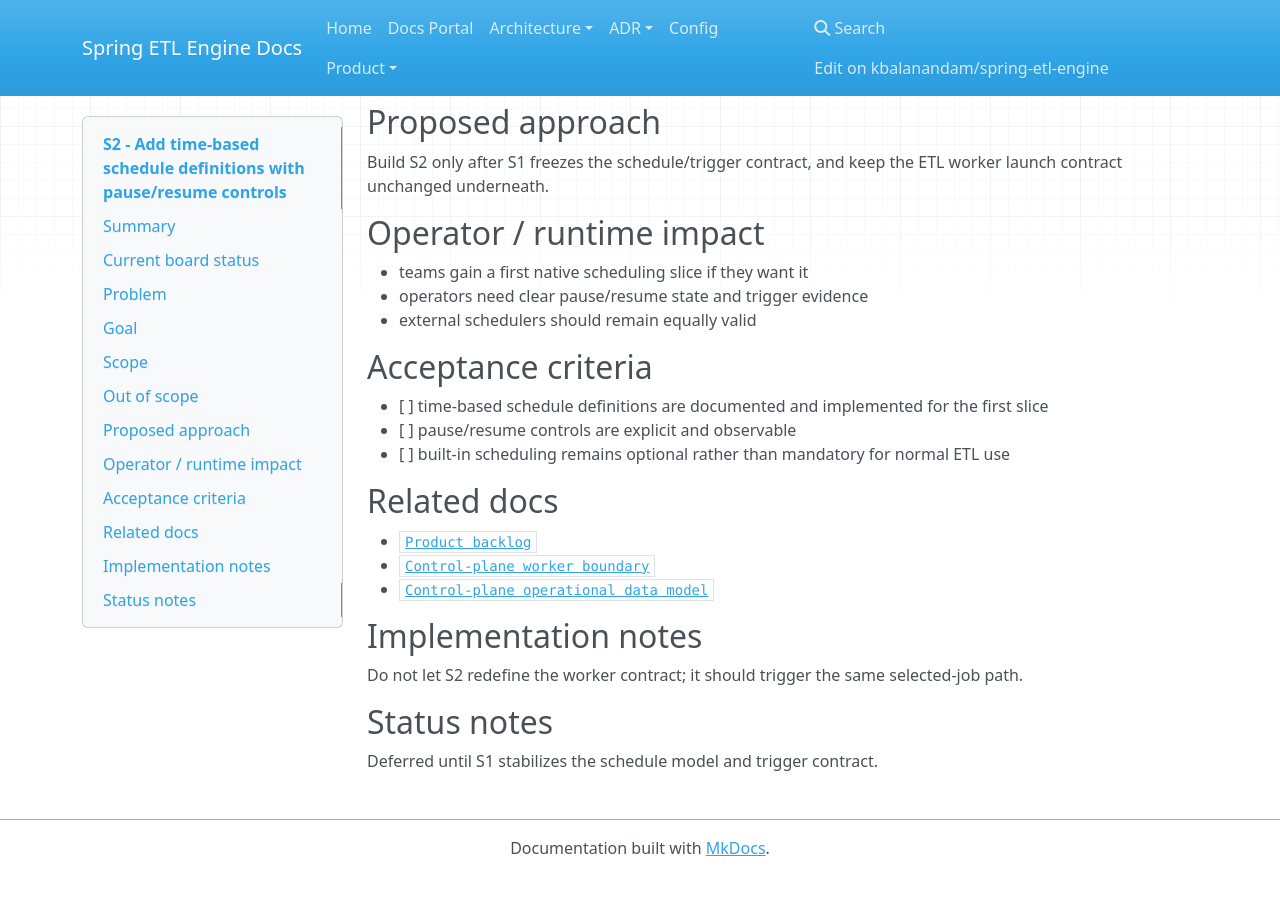
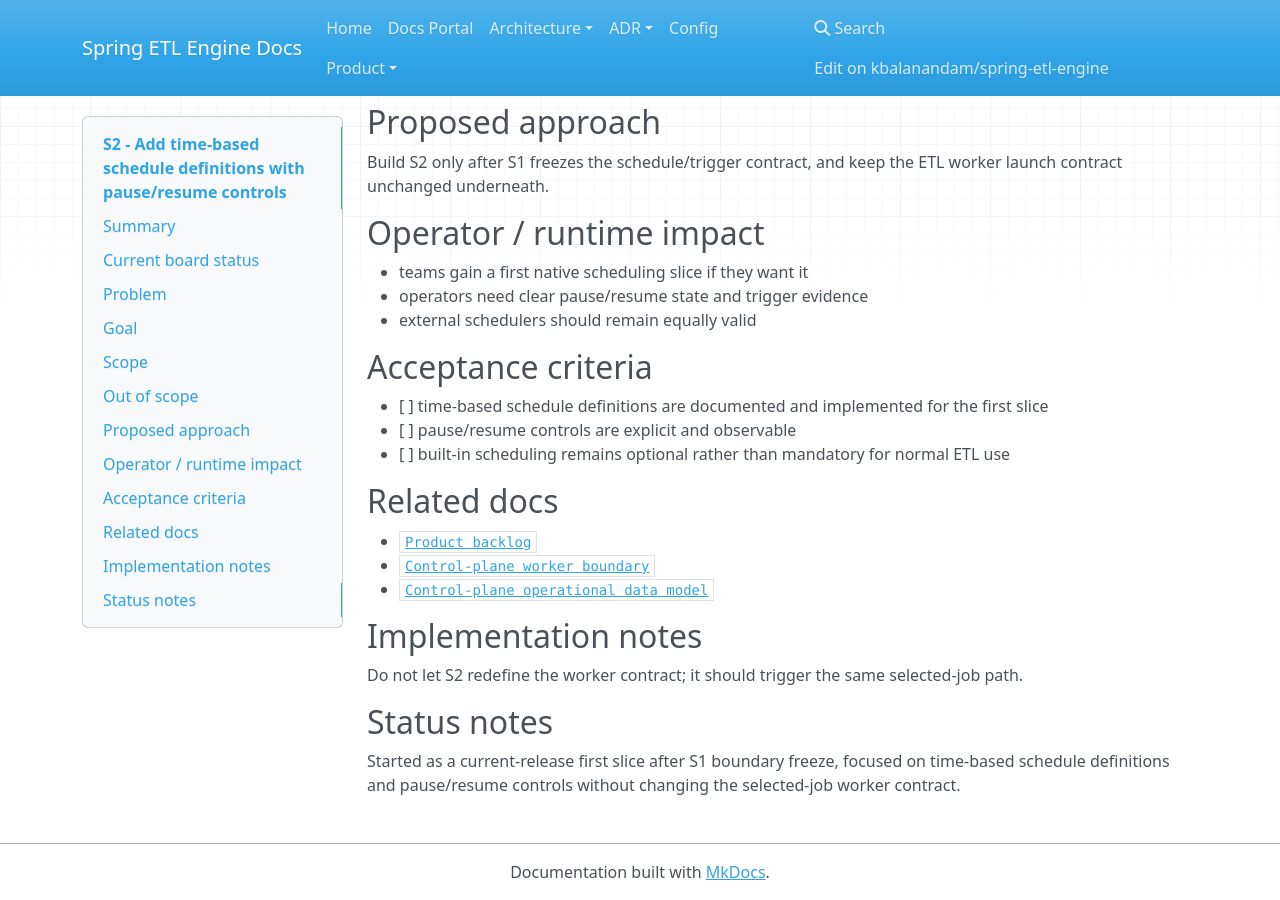
Before and after one commit to kbalanandam/spring-etl-engine, an MkDocs documentation site: the page built from docs/product/backlog-items/scheduler/S2-time-based-schedule-definitions-with-pause-resume.md, in a window 1280 px wide and 900 px high, scrolled down 1008 px. Built offline with MkDocs 1.6.1, drawn with Linux system fonts in a browser that asks for light colours; nearby versions of some CDN libraries; before the commit the page ends 1884 px from its top, so only the background shows below that.

Commit message:
docs(s2): start first 1.8.0 schedule-definition slice

```diff
--- a/docs/product/backlog-items/scheduler/S2-time-based-schedule-definitions-with-pause-resume.md
+++ b/docs/product/backlog-items/scheduler/S2-time-based-schedule-definitions-with-pause-resume.md
@@ -8,7 +8,7 @@ Add the first practical built-in scheduling slice so jobs can be configured to r
 
 - Epic: **[Epic S](../../epics/scheduler/epic-s-scheduling-and-control-plane.md)**
 - Priority: **P1**
-- Status: **Deferred**
+- Status: **In Progress**
 - Milestone: **M2**
 - Dependency: **S1**
 
@@ -64,4 +64,4 @@ Do not let S2 redefine the worker contract; it should trigger the same selected-
 
 ## Status notes
 
-Deferred until S1 stabilizes the schedule model and trigger contract.
+Started as a current-release first slice after S1 boundary freeze, focused on time-based schedule definitions and pause/resume controls without changing the selected-job worker contract.
```
Also changed, not shown: CHANGELOG.md (+1 -0 lines), docs/product/product-backlog.md (+1 -1 lines).
